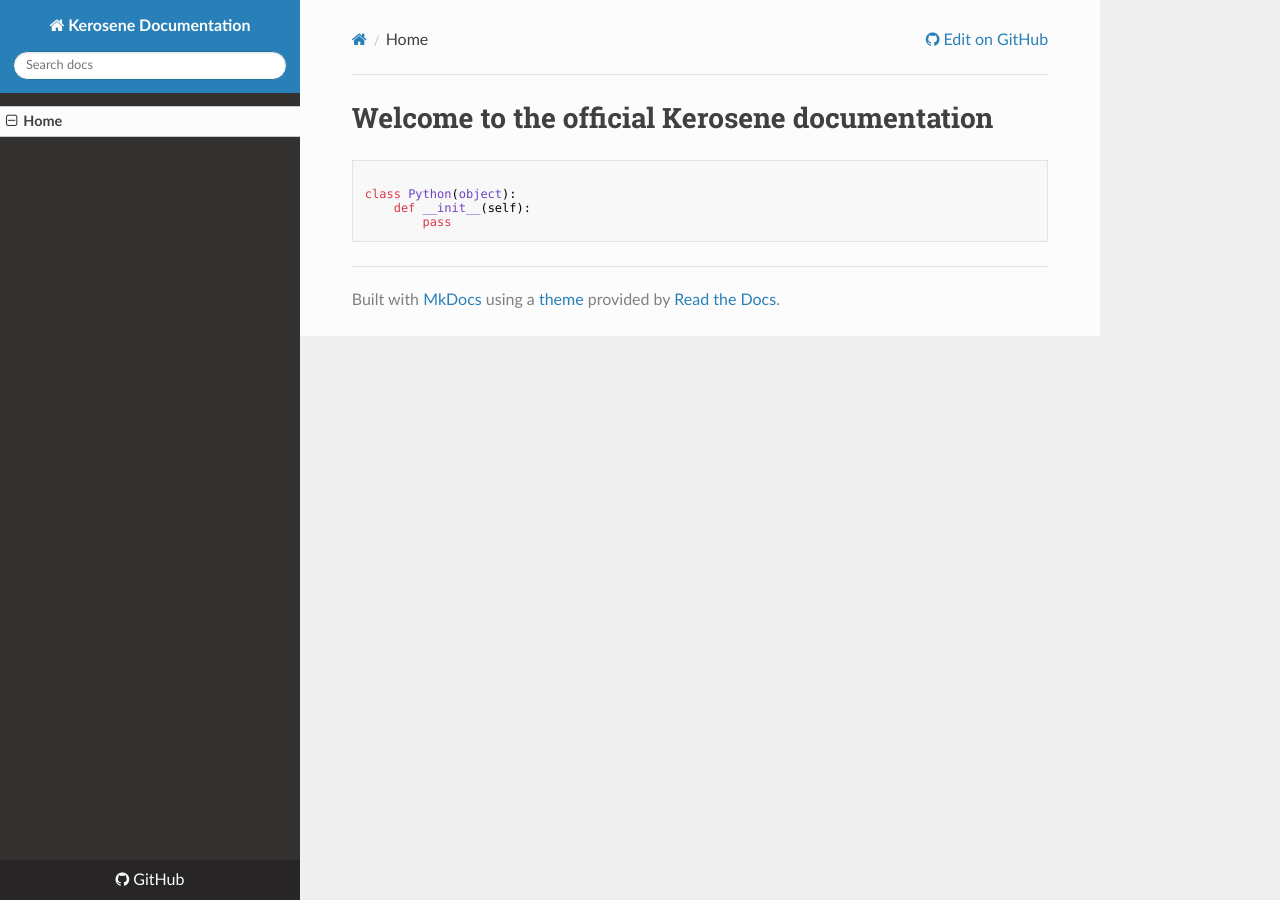
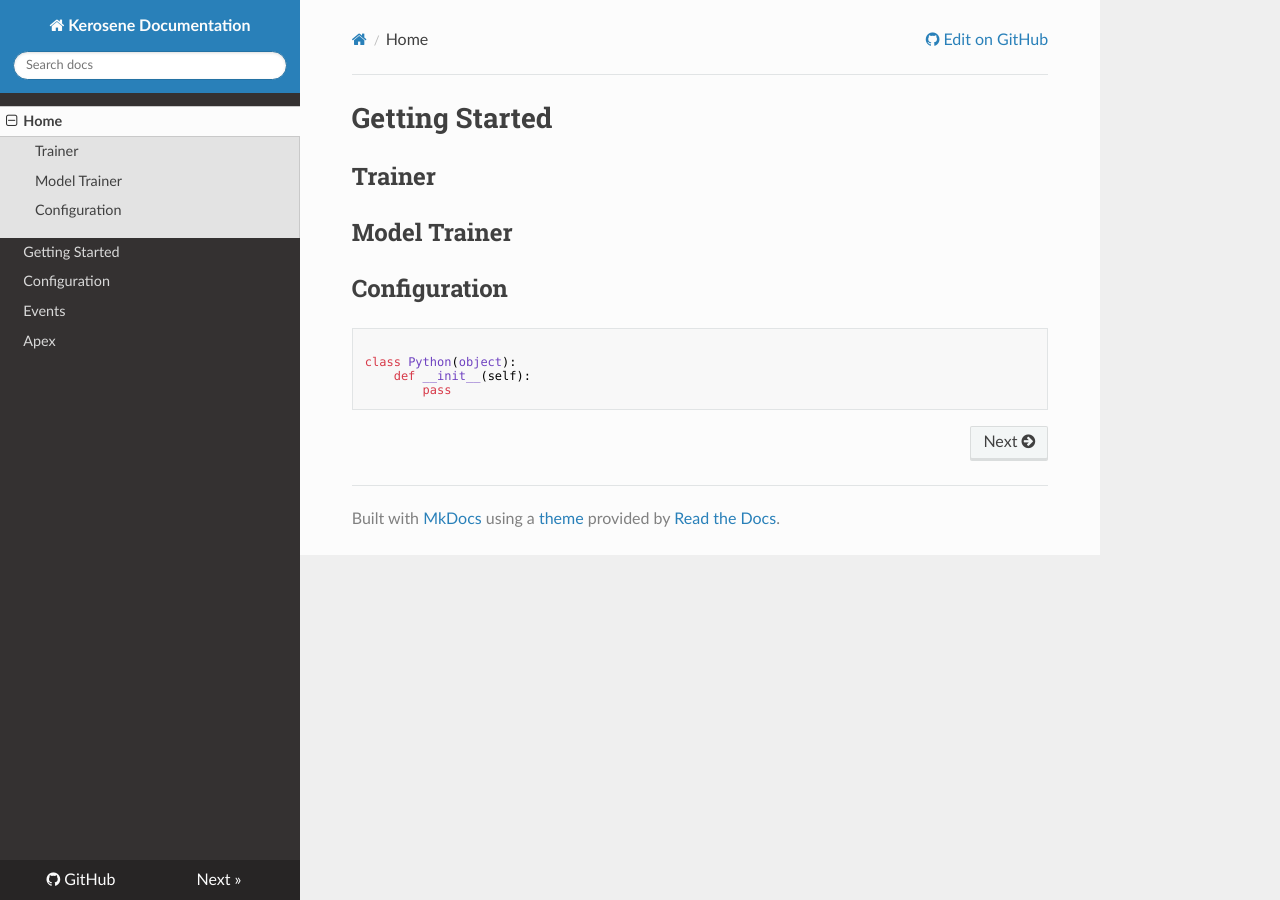
Before and after one commit to banctilrobitaille/kerosene-doc, an MkDocs documentation site: the page built from docs/index.md, in a window 1280 px wide. Built offline with MkDocs 1.6.1, drawn with Linux system fonts in a browser that asks for light colours; nearby versions of some CDN libraries; old or Windows-style settings are respelled for this version of MkDocs.

Commit message:
+ Added some paged

````diff
--- a/docs/index.md
+++ b/docs/index.md
@@ -1,5 +1,12 @@
-# Welcome to the official Kerosene documentation
+# Getting Started
 
+## Trainer
+
+## Model Trainer
+
+## Configuration
+
+##
 ```python
 
 class Python(object):
--- a/mkdocs.yml
+++ b/mkdocs.yml
@@ -1,5 +1,9 @@
 pages:
   - Home: 'index.md'
+  - Getting Started: 'getting_started.md'
+  - Configuration: 'configuration.md'
+  - Events: 'events.md'
+  - Apex: 'apex.md'
 
 site_name: Kerosene Documentation
 repo_url: https://github.com/banctilrobitaille/kerosene-doc
````
Also changed, not shown: docs/configuration.md (added, +1 -0 lines), docs/events.md (added, +1 -0 lines), docs/getting_started.md (added, +1 -0 lines), docs/apex.md (added).
